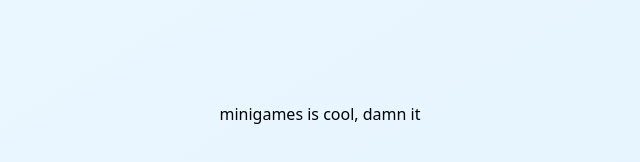
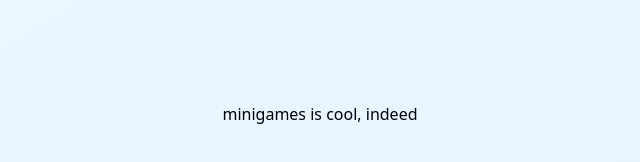
Before and after one commit to JuhQ/minigames, a React (Vite) app: page / in a window 1280 px wide. Shown: the part 286-448 px from the top of the page, without its empty margins (320-960 px from the left). Built offline with nearby package versions, Linux system fonts and the light colour scheme.

Commit message:
Update App component text for clarity

```diff
--- a/src/App.tsx
+++ b/src/App.tsx
@@ -1,7 +1,7 @@
 import "./App.css";
 
 function App() {
-  return <>minigames is cool, damn it</>;
+  return <>minigames is cool, indeed</>;
 }
 
 export default App;
```
